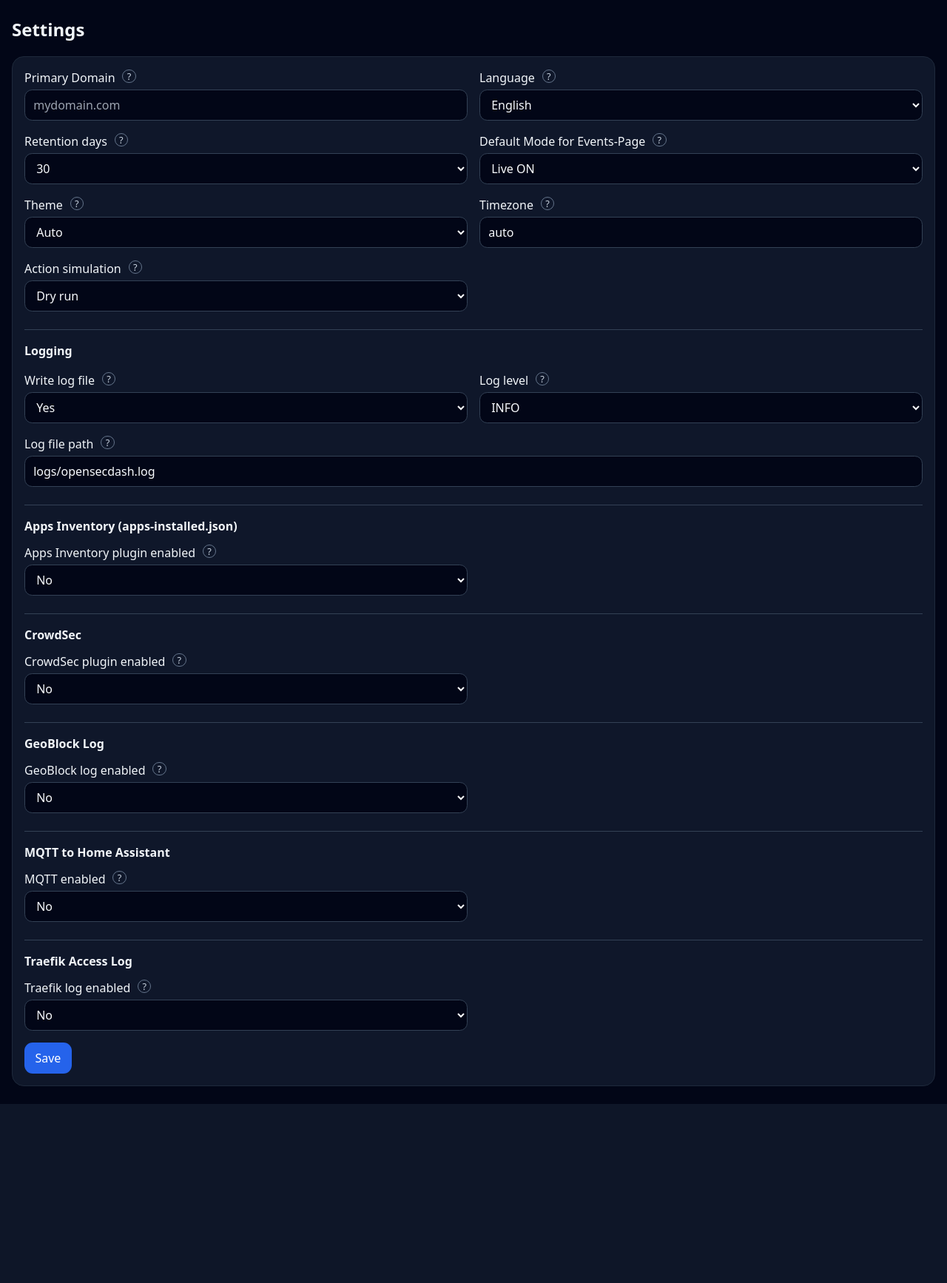
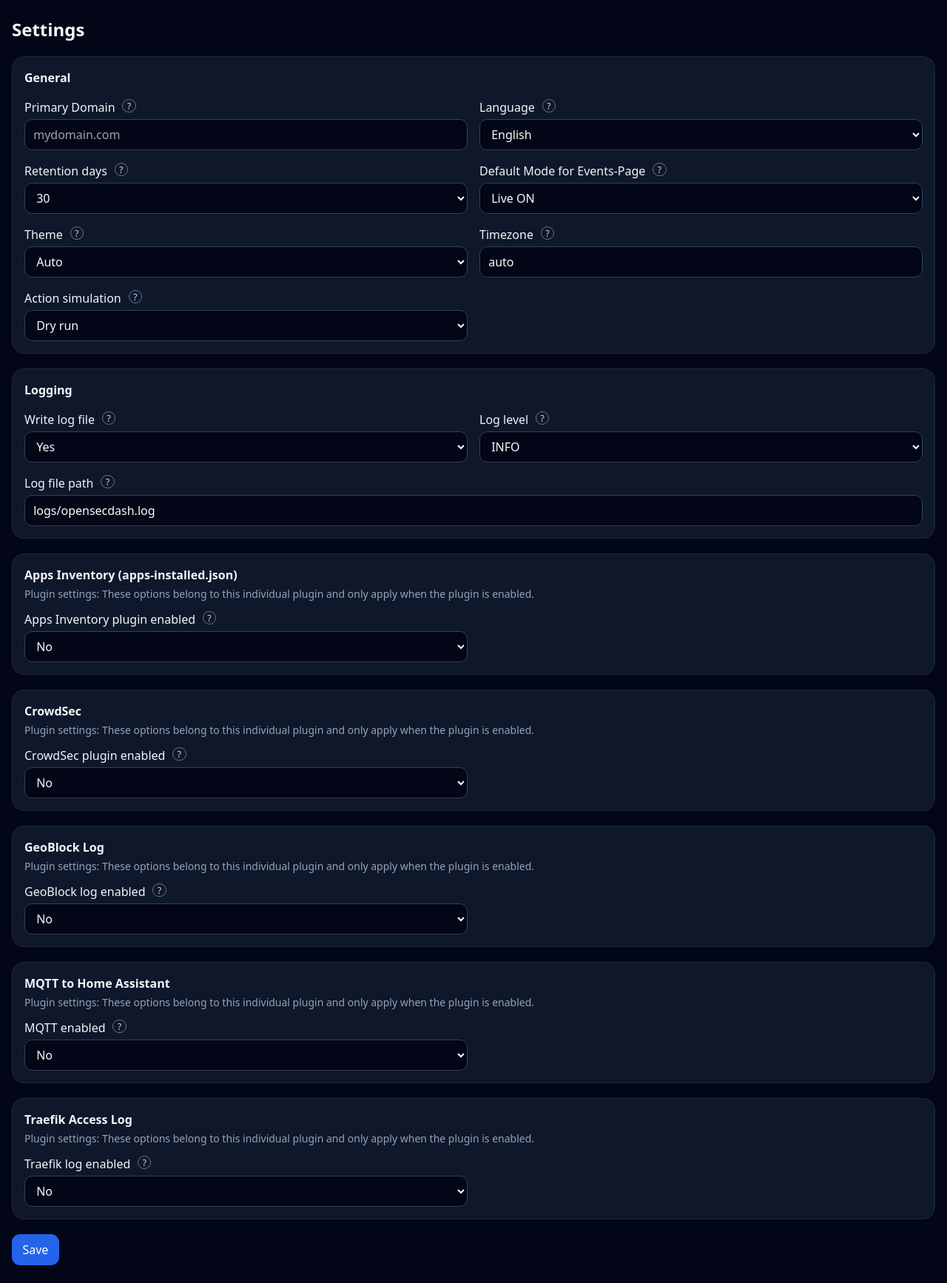
Before and after one commit to konkos1/OpenSecDash, a FastAPI app: page /settings in a window 1280 px wide. Shown: the part 81-1815 px from the top of the page at 74% size. Before the commit the page ends 1573 px from the top, so only its background shows below. Run offline with FastAPI, Linux system fonts and the light colour scheme; some libraries are stand-ins or nearby versions.

Commit message:
made plugin settings and core settings clearly visually distinct

```diff
--- a/backend/app/locales/de.py
+++ b/backend/app/locales/de.py
@@ -203,6 +203,7 @@ DE = {
     "diagnostics.no_actions": "Keine Aktionen ausgelöst",
 
     "settings.title": "Einstellungen",
+    "settings.core": "Allgemein",
     "settings.domain": "Primäre Domäne",
     "settings.language": "Sprache",
     "settings.retention_days": "Aufbewahrung in Tagen",
@@ -222,6 +223,7 @@ DE = {
     "settings.asset_github_api_token": "GitHub API Token",
     "settings.action_simulation": "Action-Simulation",
     "settings.logging": "Logging",
+    "settings.plugin_block_help": "Plugin-Einstellungen: Diese Optionen gehören zu diesem einzelnen Plugin und wirken nur, wenn das Plugin aktiviert ist.",
     "settings.log_file_enabled": "Logdatei schreiben",
     "settings.log_file_path": "Logdatei-Pfad",
     "settings.log_level": "Log-Level",
--- a/backend/app/locales/en.py
+++ b/backend/app/locales/en.py
@@ -202,6 +202,7 @@ EN = {
     "diagnostics.no_actions": "No actions triggered",
 
     "settings.title": "Settings",
+    "settings.core": "General",
     "settings.domain": "Primary Domain",
     "settings.language": "Language",
     "settings.retention_days": "Retention days",
@@ -221,6 +222,7 @@ EN = {
     "settings.asset_github_api_token": "GitHub API Token",
     "settings.action_simulation": "Action simulation",
     "settings.logging": "Logging",
+    "settings.plugin_block_help": "Plugin settings: These options belong to this individual plugin and only apply when the plugin is enabled.",
     "settings.log_file_enabled": "Write log file",
     "settings.log_file_path": "Log file path",
     "settings.log_level": "Log level",
--- a/backend/app/templates/settings.html
+++ b/backend/app/templates/settings.html
@@ -8,10 +8,12 @@
 
     <h2 class="text-2xl font-semibold mb-5">{{ t("settings.title") }}</h2>
 
-    <form class="card grid grid-cols-1 md:grid-cols-2 gap-4" method="post" action="/settings" data-unsaved-warning="{{ t('settings.unsaved_changes') }}" x-data='{ settings: {{ plugin_settings_state | tojson }} }'>
-        <label>{{ t("settings.domain") }} <button type="button" class="help" data-tooltip="{{ t('settings.help.domain') }}">?</button>
-            <input class="input" type="text" name="domain" value="{{ domain }}" placeholder="mydomain.com">
-        </label>
+    <form class="space-y-5" method="post" action="/settings" data-unsaved-warning="{{ t('settings.unsaved_changes') }}" x-data='{ settings: {{ plugin_settings_state | tojson }} }'>
+        <section class="card grid grid-cols-1 md:grid-cols-2 gap-4">
+            <h3 class="font-semibold md:col-span-2">{{ t("settings.core") }}</h3>
+            <label>{{ t("settings.domain") }} <button type="button" class="help" data-tooltip="{{ t('settings.help.domain') }}">?</button>
+                <input class="input" type="text" name="domain" value="{{ domain }}" placeholder="mydomain.com">
+            </label>
 
         <label>{{ t("settings.language") }} <button type="button" class="help" data-tooltip="{{ t('settings.help.language') }}">?</button>
             <select class="input" name="language">
@@ -57,7 +59,9 @@
             </select>
         </label>
 
-        <section class="md:col-span-2 border-t border-slate-700 pt-4 mt-2 grid grid-cols-1 md:grid-cols-2 gap-4">
+        </section>
+
+        <section class="card grid grid-cols-1 md:grid-cols-2 gap-4">
             <h3 class="font-semibold md:col-span-2">{{ t("settings.logging") }}</h3>
             <label>{{ t("settings.log_file_enabled") }} <button type="button" class="help" data-tooltip="{{ t('settings.help.log_file_enabled') }}">?</button>
                 <select class="input" name="log_file_enabled">
@@ -78,8 +82,9 @@
         </section>
 
         {% for group in plugin_setting_groups %}
-            <section class="md:col-span-2 border-t border-slate-700 pt-4 mt-2">
-                <h3 class="font-semibold mb-3">{{ group.name }}</h3>
+            <section class="card">
+                <h3 class="font-semibold mb-1">{{ group.name }}</h3>
+                <p class="muted text-sm mb-3">{{ t("settings.plugin_block_help") }}</p>
                 <div class="grid grid-cols-1 md:grid-cols-2 gap-4">
                     {% for setting in group.settings %}
                         <label
@@ -107,7 +112,7 @@
             </section>
         {% endfor %}
 
-        <div class="md:col-span-2">
+        <div>
             <button class="btn" type="submit">{{ t("common.save_button") }}</button>
         </div>
     </form>
--- a/plugins/mqtt/plugin.py
+++ b/plugins/mqtt/plugin.py
@@ -38,7 +38,7 @@ class Plugin(ExportPlugin):
     locales = {
         "en": {
             "mqtt.settings.enabled": "MQTT enabled",
-            "mqtt.settings.enabled.help": "Publishes assets and updates to MQTT when enabled.",
+            "mqtt.settings.enabled.help": "Publishes assets and updates to Home Assistant's MQTT when enabled.",
             "mqtt.settings.host": "MQTT host",
             "mqtt.settings.host.help": "Hostname or IP of the MQTT broker.",
             "mqtt.settings.port": "MQTT port",
@@ -55,7 +55,7 @@ class Plugin(ExportPlugin):
         },
         "de": {
             "mqtt.settings.enabled": "MQTT aktiviert",
-            "mqtt.settings.enabled.help": "Publiziert Assets und Updates per MQTT, wenn aktiviert.",
+            "mqtt.settings.enabled.help": "Publiziert Assets und Updates per MQTT an Home Assistant, wenn aktiviert.",
             "mqtt.settings.host": "MQTT Host",
             "mqtt.settings.host.help": "Hostname oder IP des MQTT-Brokers.",
             "mqtt.settings.port": "MQTT Port",
```
